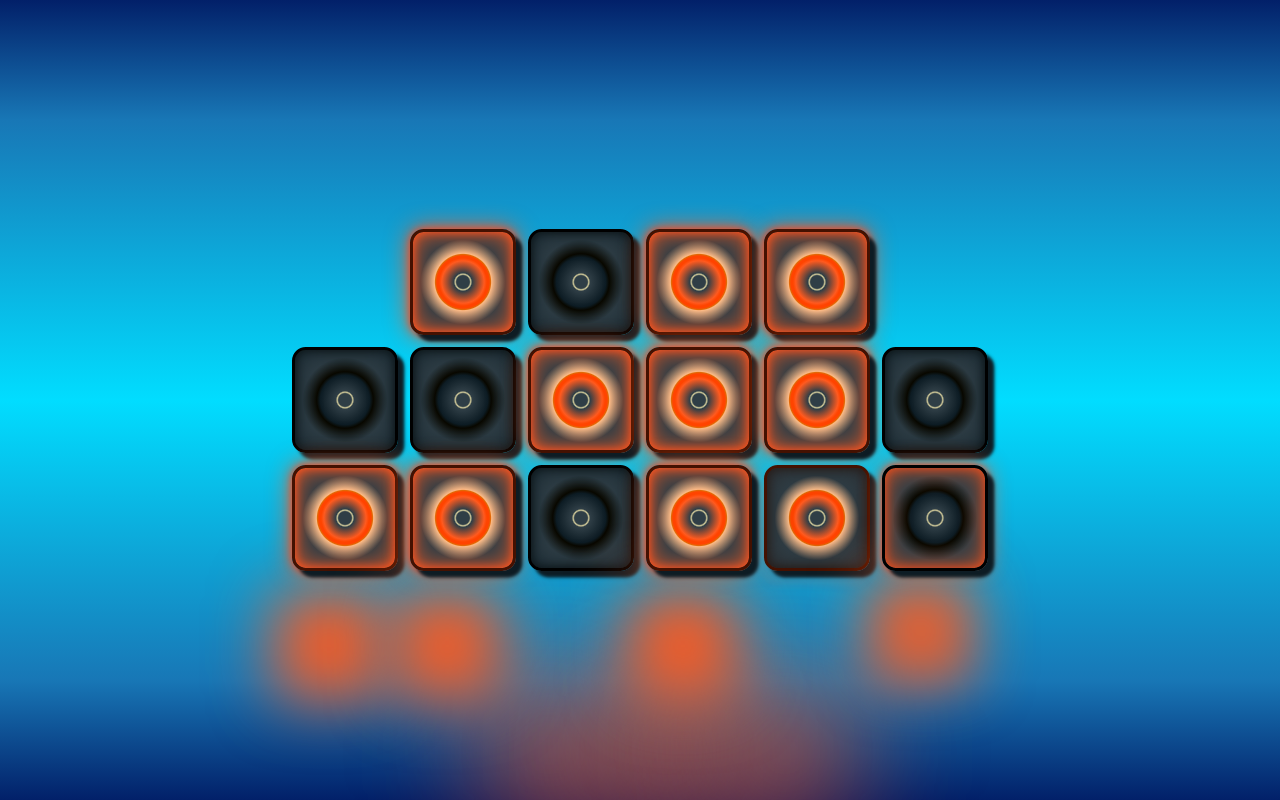
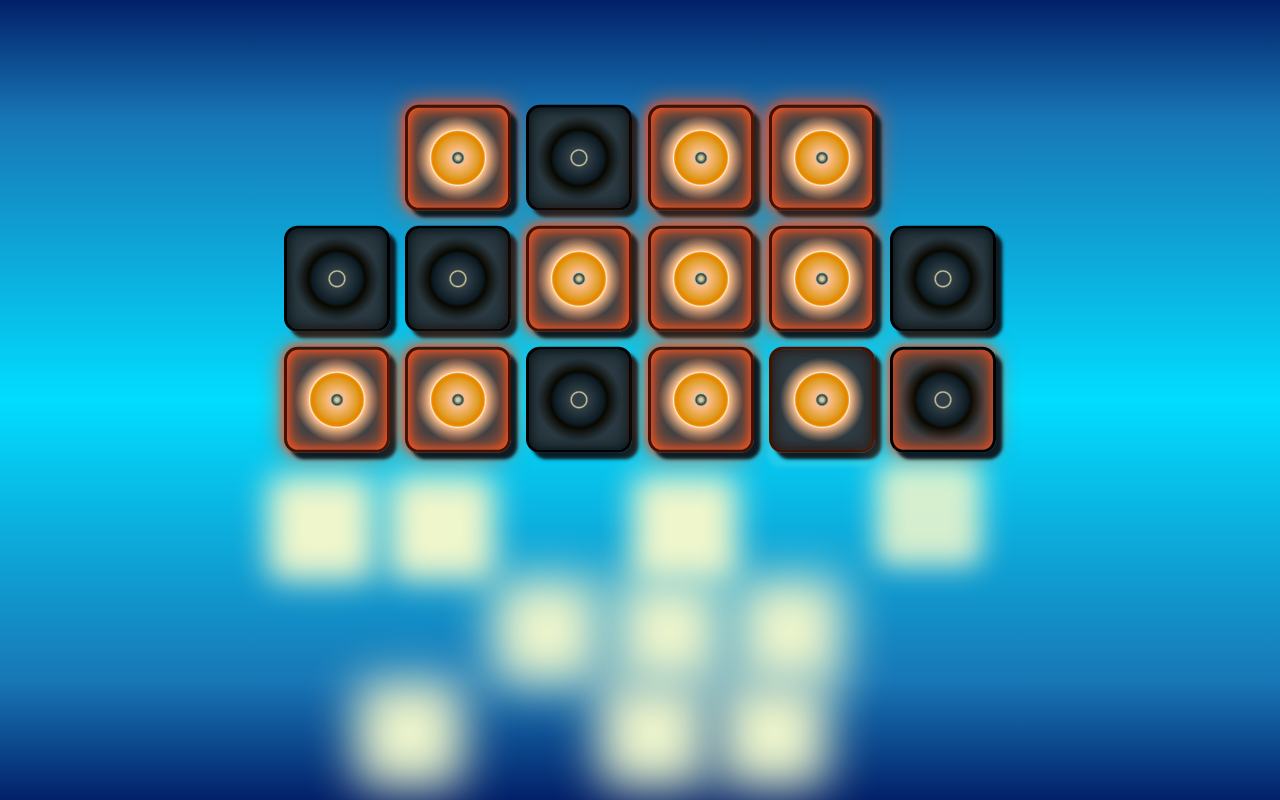
Before and after one commit to DaveyJH/binary-clock, a plain HTML site: page index.html in a window 1280 px wide. Drawn offline with Linux system fonts and the light colour scheme.

Commit message:
feat: Update styling

```diff
--- a/assets/css/style.css
+++ b/assets/css/style.css
@@ -14,17 +14,19 @@ body,
 }
 
 .row {
+  position: relative;
+  transform: translateY(-100%);
   flex-direction: row-reverse;
 }
 
 .block {
   transition: box-shadow .9s;
-  margin: min(0.375rem, 1.5vh, 1vw);
+  margin: min(0.475rem, 2.5vh, 1.6vw);
   display: inline-block;
-  height: 6.25rem;
-  width: 6.25rem;
-  max-height: min(24vh, 10vw);
-  max-width: min(24vh, 10vw);
+  height: 24vh;
+  width: 24vh;
+  max-height: min(10vw, 6.25rem);
+  max-width: min(10vw, 6.25rem);
   border-radius: 13%;
   border: solid 3px black;
   background: #2f3e46;
@@ -37,15 +39,15 @@ body,
 
 .active {
   background:
-    radial-gradient(#2f3e46 9%, #d0c999 11%, #2f3e46 13%,
-      #ff5a1f 30%, #ff4400 34%, #ff4400 37%, #e26a07 39%,
+    radial-gradient(#d0c999 2.5%, #2f3e46 7%, #d0c999 9%, #fbbc89 11%,
+      #dd9a1f 30%, #ed8400 34%, #dd9400 37%, #ffefe2 39%,
       #fbbc89 40.5%, #2f3e46 60%);
   /* animation: switch .9s forwards; */
-  box-shadow: #0d1c24 .4rem .4rem .2rem,
+  /* box-shadow: #0d1c24 .4rem .4rem .2rem,
     inset 0px 0px 1.5rem #ff5a1f,
     inset 0px 0px .5rem #ff441f,
     0px 0px .5rem #ff441f,
-    0px 0px 1.5rem #ff5a1f;
+    0px 0px 1.5rem #ff5a1f; */
   border-color: #441101;
 }
 
@@ -55,7 +57,7 @@ body,
     inset 0px 0px .5rem #ff441f,
     0px 0px .5rem #ff441f,
     0px 0px 1.5rem #ff5a1f,
-    -1rem 8rem 4rem #ff5a1f;
+    -1rem min(8rem, 12.8vw) 2rem #eff6cc;
 }
 
 .active.minute {
@@ -64,7 +66,16 @@ body,
     inset 0px 0px .5rem #ff441f,
     0px 0px .5rem #ff441f,
     0px 0px 1.5rem #ff5a1f,
-    -2rem 22rem 8rem #ff5a1f;
+    -2rem min(22rem, 38.8vw) 3rem #eff6cc;
+}
+
+.active.hour {
+  box-shadow: #0d1c24 .4rem .4rem .2rem,
+    inset 0px 0px 1.5rem #ff5a1f,
+    inset 0px 0px .5rem #ff441f,
+    0px 0px .5rem #ff441f,
+    0px 0px 1.5rem #ff5a1f,
+    -3rem min(36rem, 63.8vw) 3rem #eff6cc;
 }
 
 @keyframes switch {
```
Also changed, not shown: index.html (+13 -8 lines).
